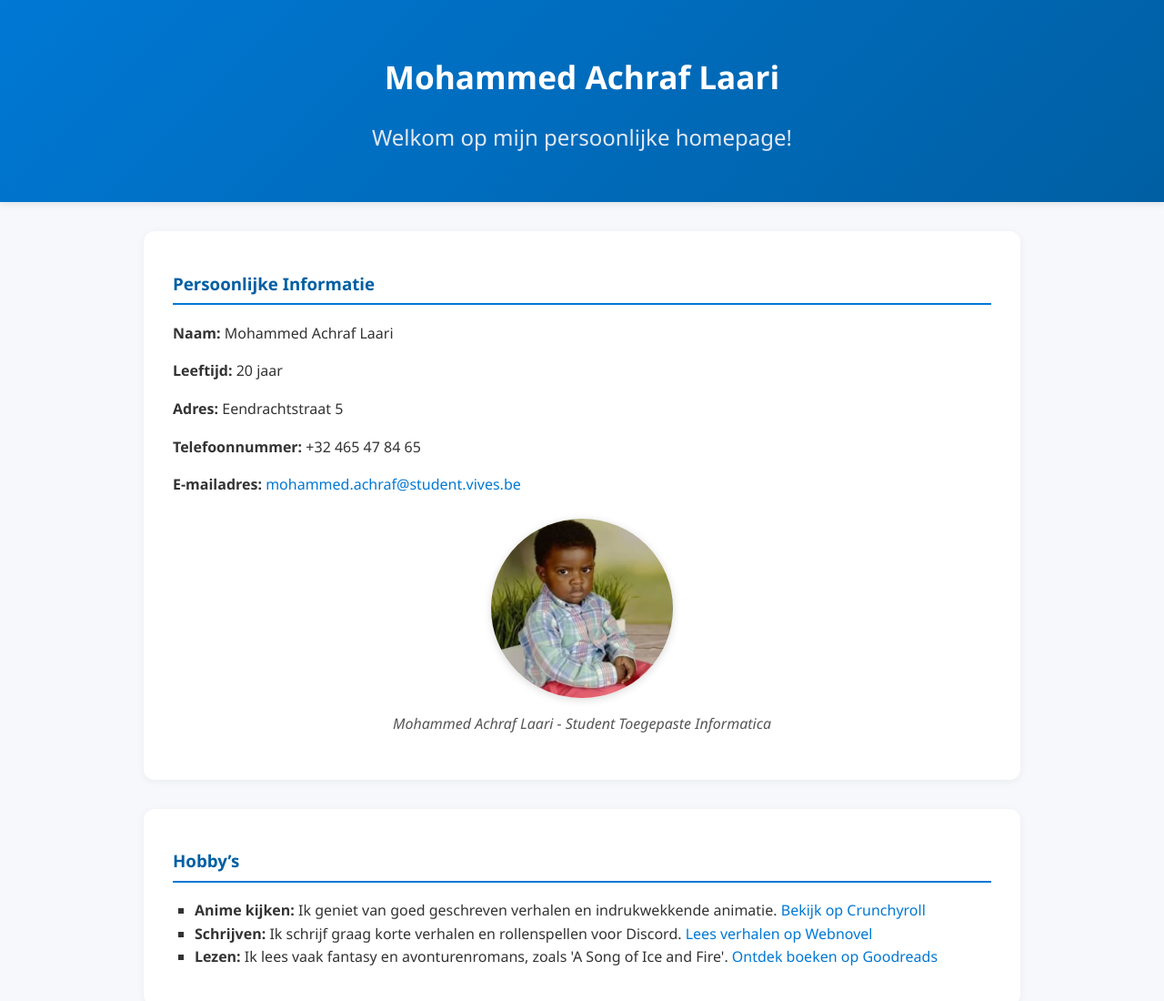
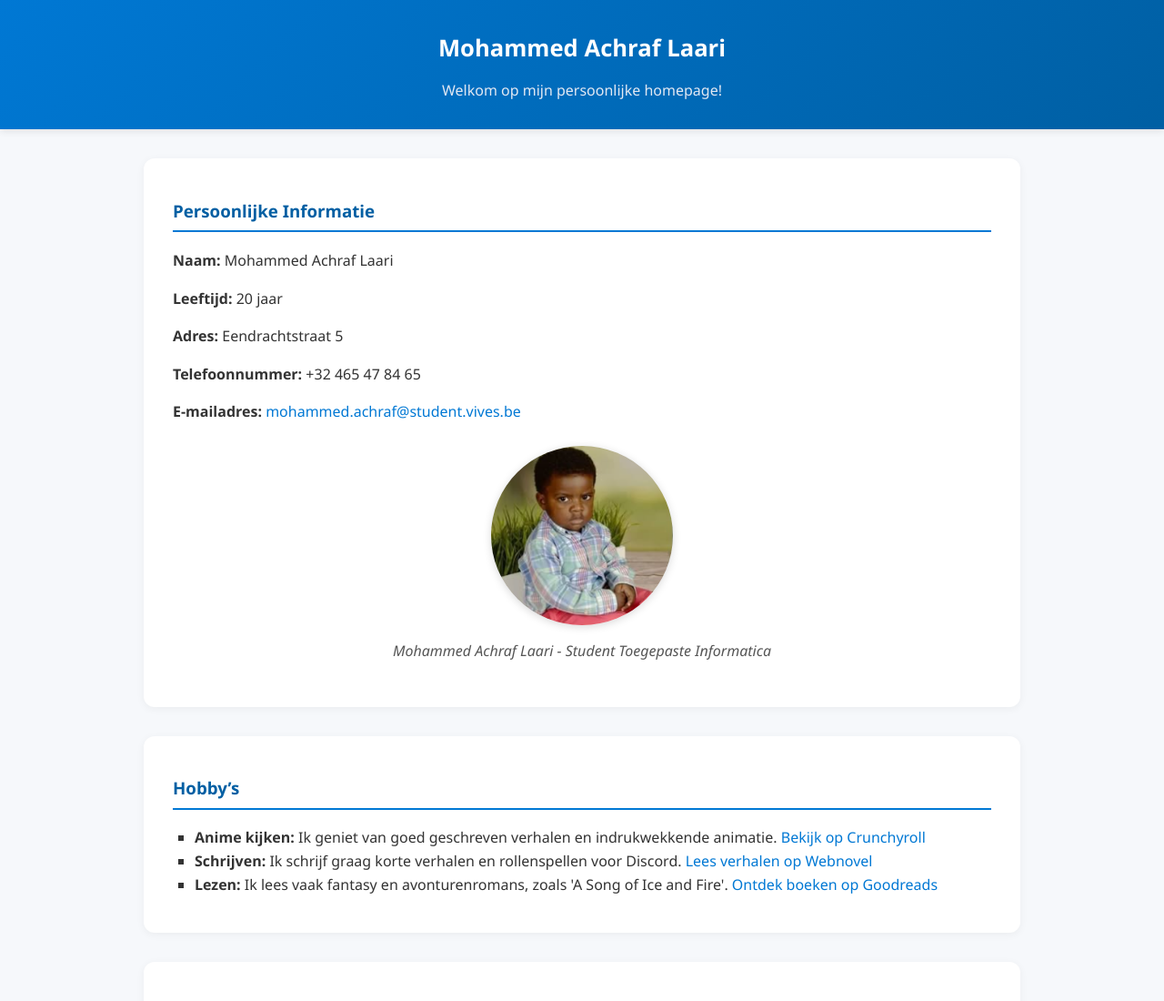
Before and after one commit to MoAchLaari/Webdevelopment, a plain HTML site: page Labo_3/Personelijk_Pagina/Persoonelijk_Pagina.html in a window 1280 px wide. Shown: the top 1100 px of the page at 91% size. Drawn offline with Linux system fonts and the light colour scheme.

Commit message:
Commit 3

```diff
--- a/Labo_3/Personelijk_Pagina/style.css
+++ b/Labo_3/Personelijk_Pagina/style.css
@@ -13,20 +13,20 @@ header {
     background: linear-gradient(135deg, #0078d4, #005fa3);
     color: white;
     text-align: center;
-    padding: 2rem 1rem;
+    padding: 1rem 0.5rem;
     box-shadow: 0 2px 8px rgba(0,0,0,0.1);
 }
 
 header h1 {
-    margin-bottom: 0.3rem;
-    font-size: 2.2rem;
+    margin-bottom: 0.2rem;
+    font-size: 1.6rem;
 }
 
 header h2 {
     font-weight: normal;
     color: #e3e9f3;
+    font-size: 1rem;
 }
-
 
 section {
     background: white;
```
